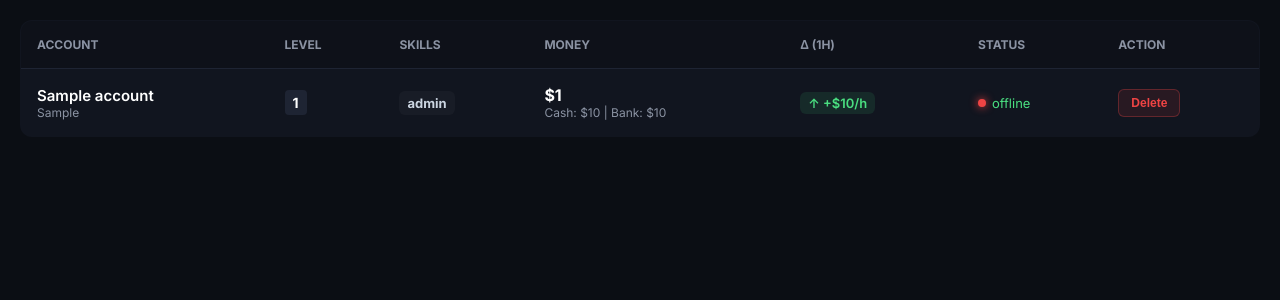
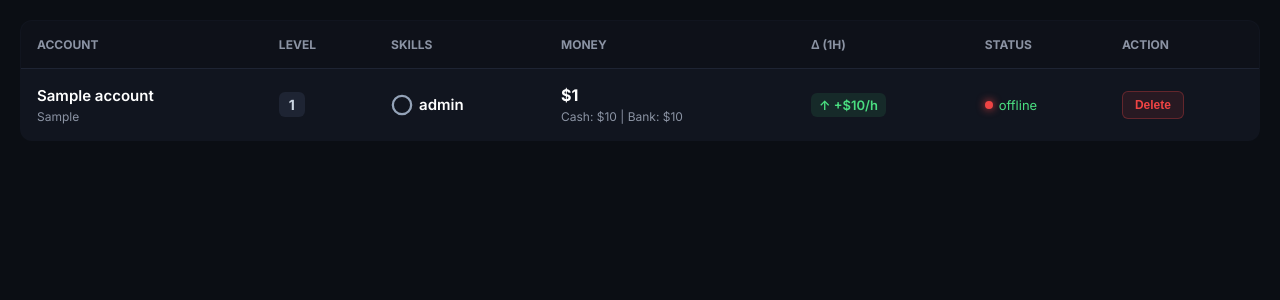
Before and after one commit to ims13q-pixel/-, a Flask app: template templates/index.html in a window 1280 px wide. Shown: the part 104-404 px from the top of the page. Run offline with Flask 3, Linux system fonts and the light colour scheme; the template is opened without the code that fills it: most values are stand-ins (such as "Sample title", 1, 10 or a date in 2020).

Commit message:
Update index.html

```diff
--- a/templates/index.html
+++ b/templates/index.html
@@ -6,9 +6,16 @@
 <title>AXIOM LOGS</title>
 <style>
     @import url('https://fonts.googleapis.com/css2?family=Inter:wght@400;500;600;700&display=swap');
-    :root { --bg: #0b0e14; --panel: #11151f; --border: #1e2433; --text: #ffffff; --dim: #8b93a3; --green: #4ade80; --blue: #3b82f6; --red: #ef4444; }
+
+    :root {
+        --bg: #0b0e14; --panel: #11151f; --border: #1e2433;
+        --text: #ffffff; --dim: #8b93a3; --green: #4ade80;
+        --blue: #3b82f6; --red: #ef4444;
+    }
+
     body { margin: 0; background: var(--bg); color: var(--text); font-family: 'Inter', sans-serif; padding: 20px; }
     .container { max-width: 1400px; margin: 0 auto; }
+
     .top-bar { display: flex; justify-content: space-between; align-items: center; margin-bottom: 20px; background: var(--panel); padding: 15px 20px; border-radius: 12px; border: 1px solid var(--border); }
     .license-box { display: flex; flex-direction: column; gap: 4px; }
     .license-key { font-size: 18px; font-weight: bold; color: var(--blue); background: rgba(59, 130, 246, 0.1); padding: 5px 10px; border-radius: 6px; border: 1px solid rgba(59, 130, 246, 0.3); }
@@ -17,17 +24,49 @@
     table { width: 100%; border-collapse: collapse; background: var(--panel); border-radius: 12px; overflow: hidden; border: 1px solid var(--border); }
     th { text-align: left; padding: 16px; color: var(--dim); font-size: 12px; text-transform: uppercase; border-bottom: 1px solid var(--border); background: rgba(0,0,0,0.2); }
     td { padding: 16px; border-bottom: 1px solid var(--border); font-size: 14px; vertical-align: middle; }
+
     .acc-name { font-weight: 600; color: var(--text); font-size: 15px; }
-    .acc-pc { font-size: 12px; color: var(--dim); }
+    .acc-pc { font-size: 12px; color: var(--dim); margin-top: 4px; }
 
-    /* الأيقونات */
-    .skills-row { display: flex; gap: 10px; flex-wrap: wrap; }
-    .skill-box { display: flex; align-items: center; gap: 4px; font-size: 13px; font-weight: bold; color: #cbd5e1; background: rgba(255,255,255,0.03); padding: 4px 8px; border-radius: 6px; }
-    .skill-box img { width: 22px; height: 22px; object-fit: contain; }
+    /* ======= تصميم الأيقونات الجديد (زي الصورة بالضبط) ======= */
+    .skills-row {
+        display: flex;
+        gap: 16px;
+        flex-wrap: wrap;
+        max-width: 280px; /* عشان يجبر المهارات تنزل تحت بعض زي الصورة */
+    }
+
+    .skill-box {
+        display: flex;
+        align-items: center;
+        gap: 6px;
+        font-size: 15px;
+        font-weight: 600;
+        color: #fff; /* الأرقام بيضاء */
+    }
+
+    /* الأيقونات الخطية النظيفة */
+    .skill-box svg {
+        width: 22px;
+        height: 22px;
+        stroke-width: 2.5;
+        fill: none;
+    }
+
+    /* ألوان الأيقونات (بدون إطارات) */
+    .skill-fishing svg { stroke: #38bdf8; } /* أزرق */
+    .skill-shelf svg { stroke: #fbbf24; } /* أصفر */
+    .skill-stamina svg { stroke: #fb7185; } /* وردي */
+    .skill-farming svg { stroke: #4ade80; } /* أخضر */
+    .skill-janitor svg { stroke: #a78bfa; } /* بنفسجي */
+    .skill-cook svg { stroke: #f87171; } /* أحمر */
+    .skill-swiper svg { stroke: #2dd4bf; } /* تركوازي */
+    .skill-default svg { stroke: #94a3b8; } /* رمادي */
+    /* ==================================================== */
 
     .money-main { font-size: 16px; font-weight: bold; color: #fff; }
-    .money-sub { font-size: 12px; color: var(--dim); }
-    .hourly { color: var(--green); font-size: 13px; font-weight: 600; background: rgba(74,222,128,0.1); padding: 3px 8px; border-radius: 6px; }
+    .money-sub { font-size: 12px; color: var(--dim); margin-top: 4px; }
+    .hourly { color: var(--green); font-size: 13px; font-weight: 600; background: rgba(74,222,128,0.1); padding: 4px 8px; border-radius: 6px; }
 
     .status { display: flex; align-items: center; gap: 6px; font-size: 13px; color: var(--green); }
     .status-dot { width: 8px; height: 8px; background: var(--green); border-radius: 50%; box-shadow: 0 0 8px var(--green); }
@@ -62,19 +101,38 @@
             {% for name, a in accounts.items() %}
             <tr>
                 <td><div class="acc-name">{{ name }}</div><div class="acc-pc">{{ a.pc }}</div></td>
-                <td><span style="background:#1e2433; padding:4px 8px; border-radius:4px; font-weight:bold;">{{ a.total_level }}</span></td>
+                <td><span style="background:#1e2433; padding:4px 10px; border-radius:6px; font-weight:bold; color:#cbd5e1;">{{ a.total_level }}</span></td>
                 <td>
                     <div class="skills-row">
                         {% for s in a.skills %}
-                            <div class="skill-box">
-                                {% if s.name == 'fishing' %}<img src="https://img.icons8.com/color/48/fishing-pole.png">
-                                {% elif s.name == 'stamina' %}<img src="https://img.icons8.com/color/48/battery.png">
-                                {% elif s.name == 'shelf stocker' %}<img src="https://img.icons8.com/color/48/cardboard-box.png">
-                                {% elif s.name == 'janitor' %}<img src="https://img.icons8.com/color/48/broom.png">
-                                {% elif s.name == 'swiper' %}<img src="https://img.icons8.com/color/48/bank-card-back-side.png">
-                                {% elif s.name == 'farming' %}<img src="https://img.icons8.com/color/48/sprout.png">
-                                {% elif s.name == 'cook' %}<img src="https://img.icons8.com/color/48/steak.png">
+                            <div class="skill-box
+                                {% if s.name == 'fishing' %}skill-fishing
+                                {% elif s.name == 'shelf stocker' %}skill-shelf
+                                {% elif s.name == 'stamina' %}skill-stamina
+                                {% elif s.name == 'farming' %}skill-farming
+                                {% elif s.name == 'janitor' %}skill-janitor
+                                {% elif s.name == 'cook' %}skill-cook
+                                {% elif s.name == 'swiper' %}skill-swiper
+                                {% else %}skill-default{% endif %}">
+
+                                {% if s.name == 'fishing' %}
+                                    <svg viewBox="0 0 24 24"><path d="M2 12s3-4 7-4 7 4 7 4-3 4-7 4-7-4-7-4z"/><path d="M16 12h5l-2-3m2 3l-2 3"/><circle cx="8" cy="11" r="1" fill="currentColor" stroke="none"/></svg>
+                                {% elif s.name == 'shelf stocker' %}
+                                    <svg viewBox="0 0 24 24"><path d="M21 16V8a2 2 0 0 0-1-1.73l-7-4a2 2 0 0 0-2 0l-7 4A2 2 0 0 0 3 8v8a2 2 0 0 0 1 1.73l7 4a2 2 0 0 0 2 0l7-4A2 2 0 0 0 21 16z"/><polyline points="3.27 6.96 12 12.01 20.73 6.96"/><line x1="12" y1="22.08" x2="12" y2="12"/></svg>
+                                {% elif s.name == 'stamina' %}
+                                    <svg viewBox="0 0 24 24"><path d="M22 12h-4l-3 9L9 3l-3 9H2"/></svg>
+                                {% elif s.name == 'farming' %}
+                                    <svg viewBox="0 0 24 24"><path d="M12 22v-7"/><path d="M9 9h6"/><path d="M12 2C8 2 5 5 5 9c0 4 3 7 7 7s7-3 7-7c0-4-3-7-7-7z"/></svg>
+                                {% elif s.name == 'janitor' %}
+                                    <svg viewBox="0 0 24 24"><path d="M2 22l4-4"/><path d="M22 2l-4 4"/><path d="M18 6l-6 6"/><path d="M15 3l6 6-6 6-6-6z"/><path d="M3 15l6 6-6 6-6-6z"/></svg>
+                                {% elif s.name == 'cook' %}
+                                    <svg viewBox="0 0 24 24"><path d="M17 22H7v-4h10v4z"/><path d="M7 18H5a2 2 0 0 1 0-4h14a2 2 0 0 1 0 4h-2"/><path d="M12 2a5 5 0 0 0-5 5v7h10V7a5 5 0 0 0-5-5z"/></svg>
+                                {% elif s.name == 'swiper' %}
+                                    <svg viewBox="0 0 24 24"><rect x="2" y="5" width="20" height="14" rx="2" ry="2"/><line x1="2" y1="10" x2="22" y2="10"/></svg>
+                                {% else %}
+                                    <svg viewBox="0 0 24 24"><circle cx="12" cy="12" r="10"/></svg>
                                 {% endif %}
+
                                 {{ s.level }}
                             </div>
                         {% endfor %}
@@ -101,7 +159,6 @@
 </div>
 
 <script>
-    // تحديث تلقائي كل 5 ثواني
     setInterval(() => {
         fetch(window.location.href)
             .then(res => res.text())
@@ -112,7 +169,6 @@
             .catch(e => console.log("Auto-refresh failed", e));
     }, 5000);
 
-    // دالة الحذف
     function deleteAcc(name) {
         if (!confirm("متأكد تبي تحذف " + name + "؟")) return;
         fetch('/api/delete', {
```
